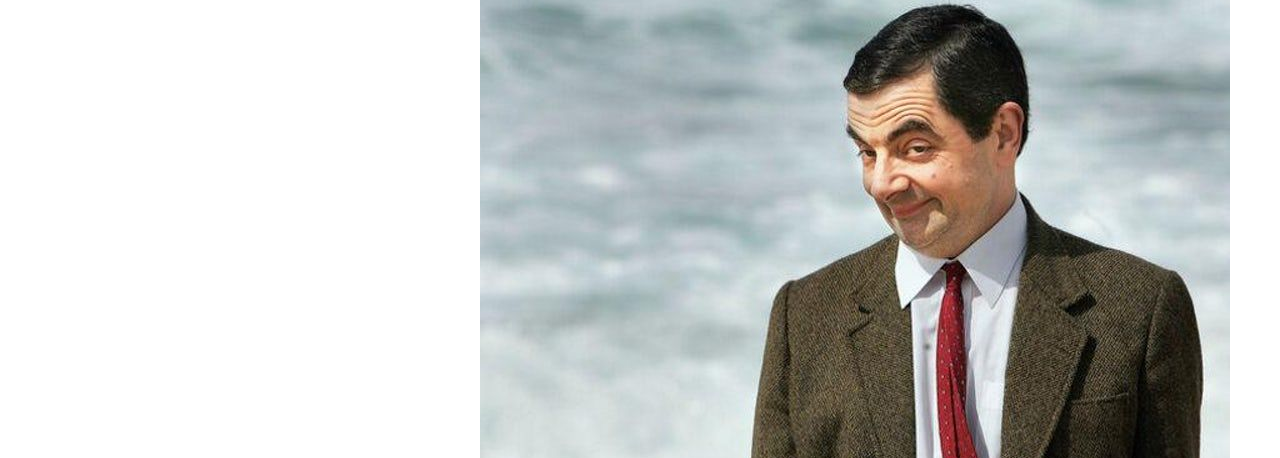
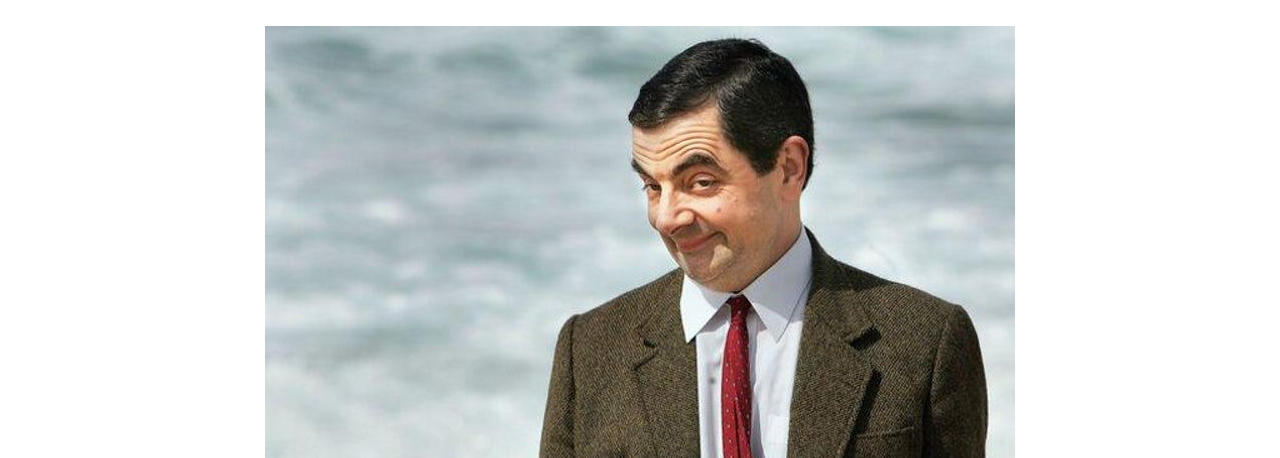
Before and after one commit to BadAdviceBison/odin-recipes, a plain HTML site: page index.html in a window 1280 px wide. Shown: the part 123-581 px from the top of the page. Drawn offline with Linux system fonts and the light colour scheme.

Commit message:
Add missing <br> to index

```diff
--- a/index.html
+++ b/index.html
@@ -12,7 +12,6 @@ a {
 }
 
 .links {
-    margin: auto;
     text-align: center;
 }
 
@@ -23,6 +22,7 @@ a {
         <h1>I can't remember what I was supposed to put here... So have this ASCII shrug instead. ¯\_(ツ)_/¯</h1>
         <a href="./recipes/gecow.html"> Potent Potable</a>
         <a href="./recipes/BananaTime.html"> Sensual Satiation</a>
+        <br>
         <img src="./img/mrbean.jpg" alt="Mr Bean making his 'You Know What I Mean' face" style="padding-top:40px;"
     </section>
 
```
